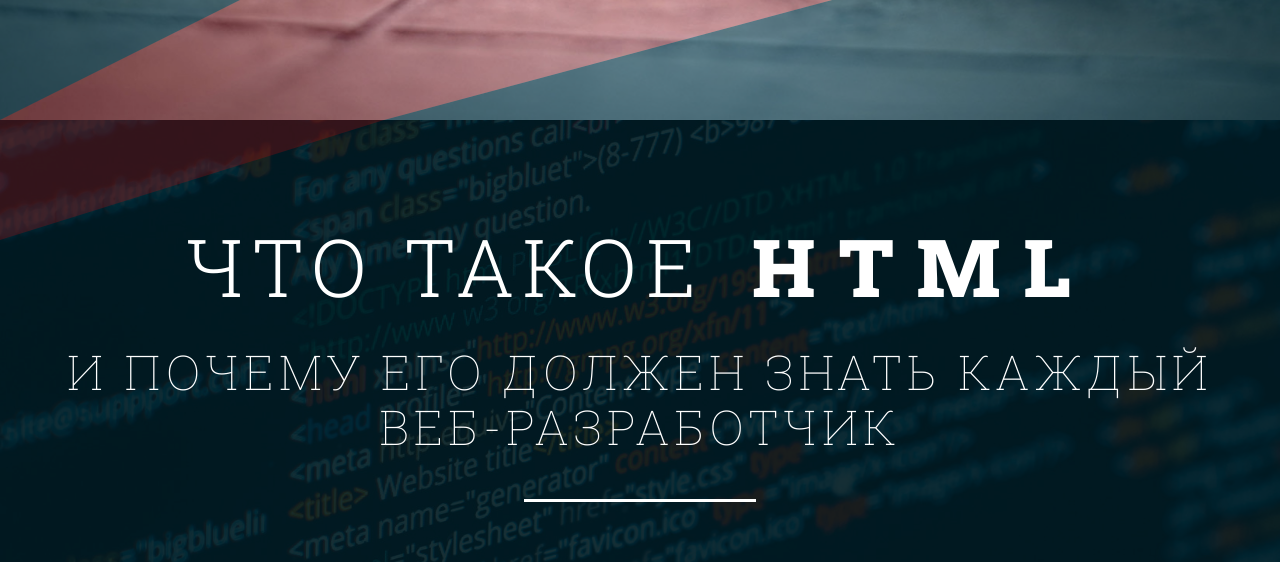
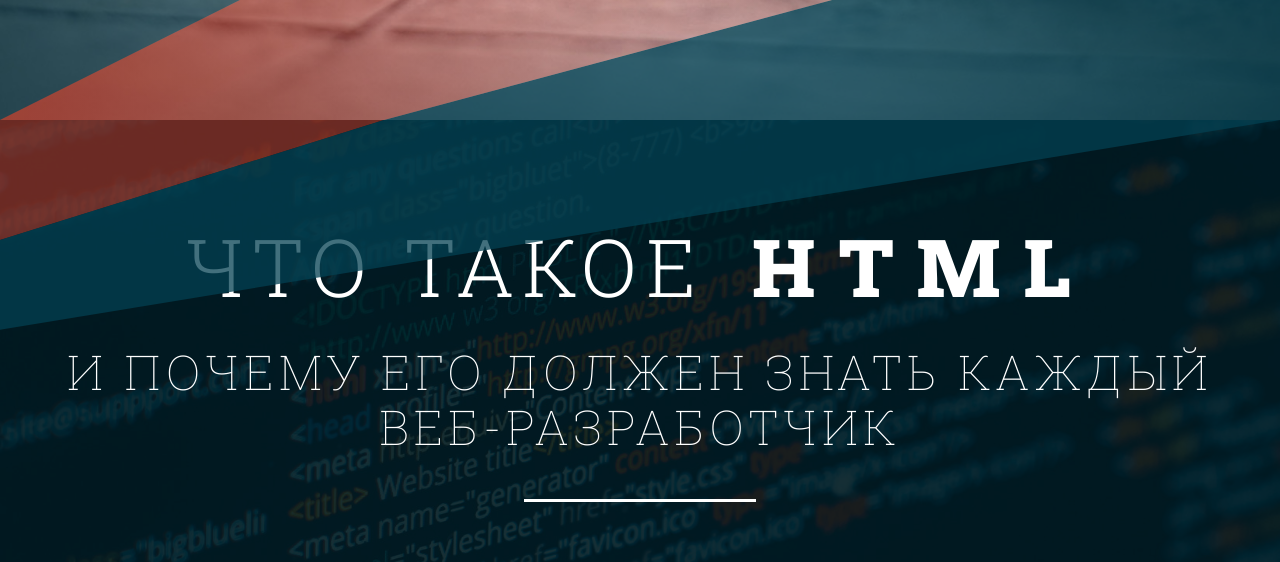
Before and after one commit to Alecto/simple-landing-template, a plain HTML site: page index.html in a window 1280 px wide. Shown: the part 680-1242 px from the top of the page. Drawn offline with nearby package versions, Linux system fonts and the light colour scheme.

Commit message:
эксперимент с переходами секций

```diff
--- a/assets/scss/sections/_header.scss
+++ b/assets/scss/sections/_header.scss
@@ -10,19 +10,18 @@
     @include abs-position;
     content: "";
     clip-path: polygon(100% 20%, 100% 70%, 30% 100%, 0% 100%);
-    background-color: red;
-    opacity: 0.2;
+    background: linear-gradient(to right, rgba($color-primary-0, 0.6) 0%, rgba($color-primary-0, 0.3) 50%, rgba($color-primary-0, 0.1)  100%);
   }
 
   &__overlay {
     @include abs-position;
-    opacity: 0.5;
 
     &::before {
       @include abs-position;
       content: "";
       clip-path: polygon(0 0, 100% 0, 100% 20vh, 0% 100%); // https://bennettfeely.com/clippy/
       background-color: $color-secondary-2-4;
+      opacity: 0.5;
     }
 
     &::after {
@@ -30,6 +29,7 @@
       content: "";
       clip-path: polygon(100% 70vh, 30% 100%, 100% 100%); // https://bennettfeely.com/clippy/
       background-color: $color-secondary-2-4;
+      opacity: 0.75;
     }
   }
 
--- a/assets/scss/sections/_html.scss
+++ b/assets/scss/sections/_html.scss
@@ -78,8 +78,17 @@
     @include abs-position;
     content: "";
     clip-path: polygon(0 0, 0 15vh, 30% 0);
-    background-color: red;
-    opacity: 0.2;
+    background-color: $color-primary-0;
+    opacity: 0.5;
+    z-index: 1;
+  }
+
+  &::after {
+    @include abs-position;
+    content: "";
+    clip-path: polygon(30% 0, 100% 0, 0 25%, 0 15vh);
+    background-color: $color-secondary-2-4;
+    opacity: 0.75;
     z-index: 1;
   }
 }
```
Also changed, not shown: assets/css/style.css.
